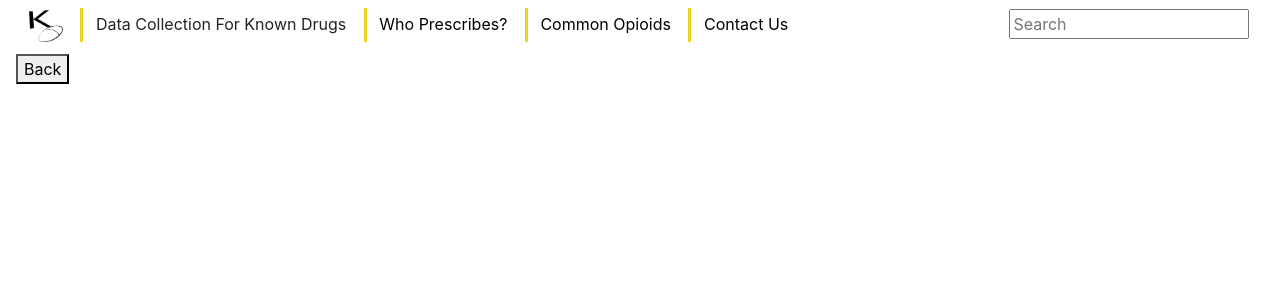
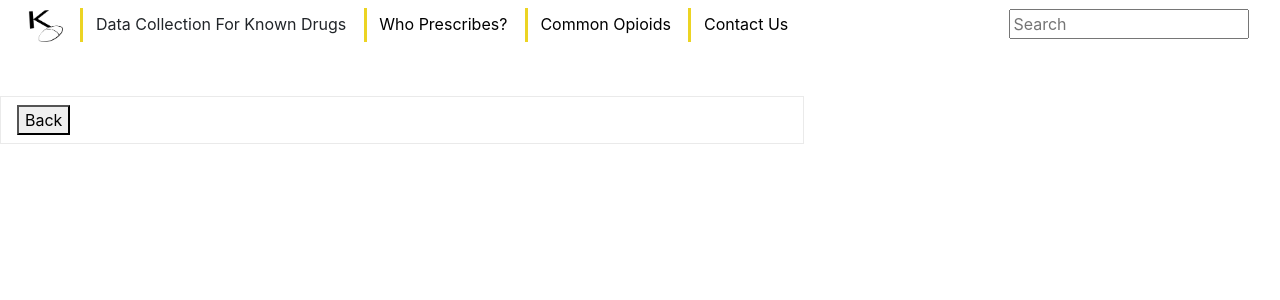
Before and after one commit to peterjam024/INTEX_Project, a Django app: template templates/dontoverdose/displayPrescriber.html in a window 1280 px wide. Shown: the top 300 px of the page. Run offline with Django 3.2, Linux system fonts and the light colour scheme; the template is opened without the code that fills it, so the values that code supplies are empty; some libraries are stand-ins or nearby versions.

Commit message:
more changes

```diff
--- a/templates/dontoverdose/allDrugs.html
+++ b/templates/dontoverdose/allDrugs.html
@@ -8,6 +8,9 @@
   </div>
 
 
+<br><br>
+<a class="nav-link" href="{% url 'searchDrug' %}"><button>Find A Drug</button></a>
+<br><br>
   <table class="tablesize">
     <tr>
         <th>    </th>
@@ -19,6 +22,7 @@
           <th>Drug Name</th>
           <th>Opioid?</th>
         </tr>
+    {% endfor%}
       </thead>
       {% for drug in drug_list %}
         <tr>
--- a/templates/dontoverdose/displayDrug.html
+++ b/templates/dontoverdose/displayDrug.html
@@ -2,6 +2,7 @@
 {% load static %}
 {% block content %}
 <div >
+    <br><br>
     <a class="nav-link" href="{% url 'allDrugs' %}"><button>See all drugs</button></a>
     <br><br>
     {% for drug in our_drugs %}
--- a/templates/dontoverdose/displayPrescriber.html
+++ b/templates/dontoverdose/displayPrescriber.html
@@ -1,9 +1,14 @@
 {% extends 'base.html' %}
 {% load static %}
 {% block content %}
+<div class="parent">
     <div >
     <a class="nav-link" href="{% url 'allPrescribers' %}"><button>See all prescribers</button></a>
+    </div>
 
+    <br><br><br><br>
+    <div class="card2">
+        <div class="tablesize-p" style="overflow-x:auto;">
             {% for prescriber in our_prescribers %}
             <p >
                 {{ prescriber.npi }}
@@ -35,6 +40,9 @@
 
 
         </div>
+    </div>
+</div>
+
 {% endblock %}
 
 <!--
--- a/templates/dontoverdose/searchDrug.html
+++ b/templates/dontoverdose/searchDrug.html
@@ -1,7 +1,9 @@
 {% extends 'base.html' %}
 {% load static %}
 {% block content %}
-    {% comment %} Go back to drugs page {% endcomment %}
+<br><br><br><br><br>
+
+{% comment %} Go back to drugs page {% endcomment %}
 
     <a class="nav-link" href="{% url 'allDrugs' %}"><button>See all drugs</button></a>
     <br><br>
```
Also changed, not shown: templates/dontoverdose/allPrescribers.html (indentation only). Lines whose indentation alone changed are shown as unchanged.
